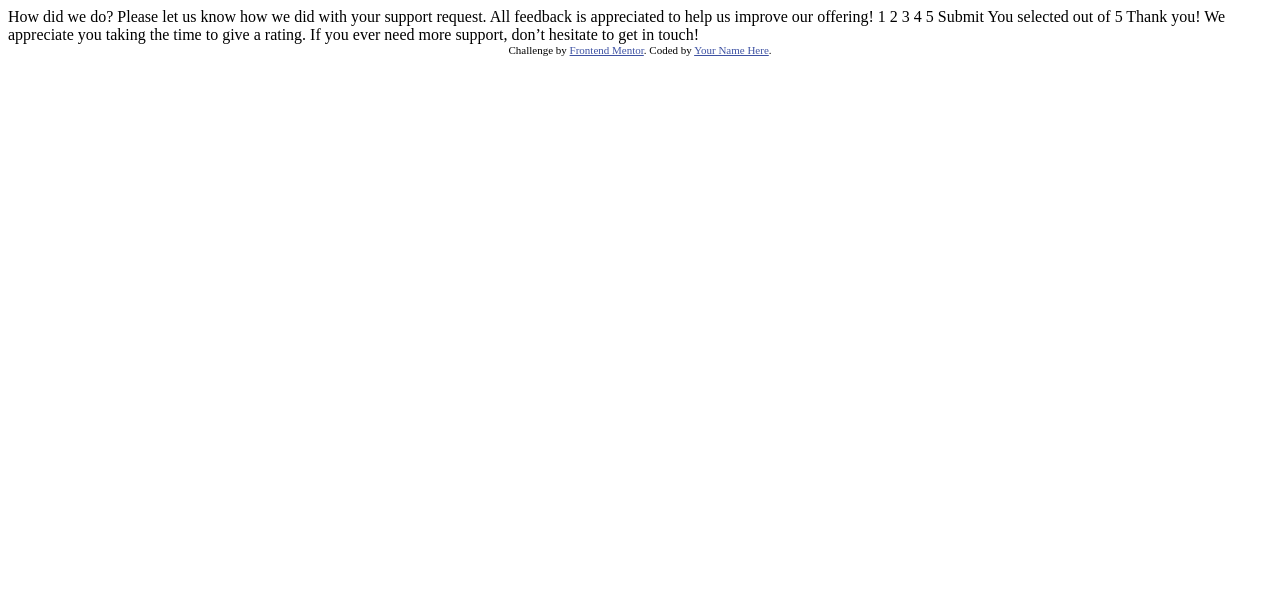
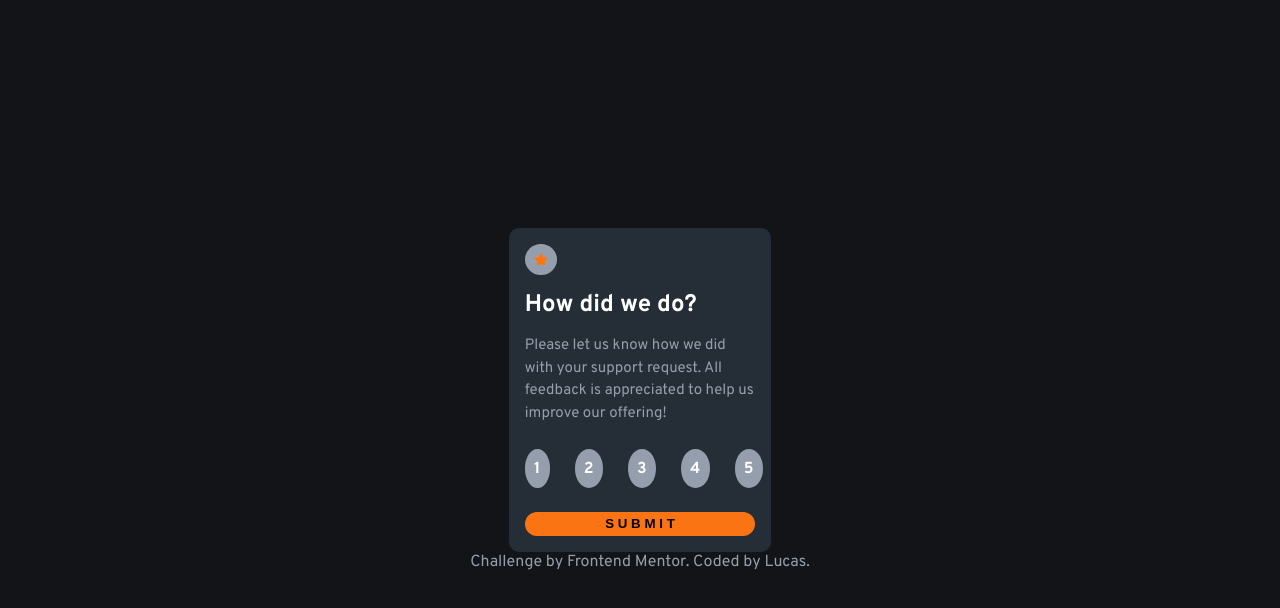
Before and after one commit to Lucas-FernandoJesus/interactive_rating_component_main, a plain HTML site: page index.html in a window 1280 px wide. Drawn offline with Linux system fonts and the light colour scheme.

Commit message:
created the classes and styled the code - first part

```diff
--- a/index.html
+++ b/index.html
@@ -2,48 +2,50 @@
 <html lang="en">
 <head>
   <meta charset="UTF-8">
-  <meta name="viewport" content="width=device-width, initial-scale=1.0"> <!-- displays site properly based on user's device -->
-
+  <meta name="viewport" content="width=device-width, initial-scale=1.0">
+  <link rel="stylesheet" href="./styles/index.css">
   <link rel="icon" type="image/png" sizes="32x32" href="./images/favicon-32x32.png">
-
   <title>Frontend Mentor | Interactive rating component</title>
-
-  <!-- Feel free to remove these styles or customise in your own stylesheet 👍 -->
-  <style>
-    .attribution { font-size: 11px; text-align: center; }
-    .attribution a { color: hsl(228, 45%, 44%); }
-  </style>
 </head>
 <body>
 
   <!-- Rating state start -->
-
+  <section class="content">
+    <img src="images/icon-star.svg" alt="icon_star" class="star">
+    <h1 class="title">
       How did we do?
-
+    </h1>
+    <p>
       Please let us know how we did with your support request. All feedback is appreciated
       to help us improve our offering!
-
-  1 2 3 4 5
-
-  Submit
-
+    </p>
+    <ul class="option">
+      <li class="option_number"><strong>1</strong></li>
+      <li class="option_number"><strong>2</strong></li>
+      <li class="option_number"><strong>3</strong></li>
+      <li class="option_number"><strong>4</strong></li>
+      <li class="option_number"><strong>5</strong></li>
+    </ul>
+    <button type="submit" class="submit">
+      <strong>S U B M I T</strong>
+    </button>
+  </section>
+<!--
     <!-- Rating state end -->
 
     <!-- Thank you state start -->
 
-  You selected <!-- Add rating here --> out of 5
+    <!--You selected <!-- Add rating here --> <!--out of 5
 
-  Thank you!
+    <!--Thank you!
 
-  We appreciate you taking the time to give a rating. If you ever need more support,
-  don’t hesitate to get in touch!
-
+    <!--We appreciate you taking the time to give a rating. If you ever need more support,
+    don’t hesitate to get in touch! -->
     <!-- Thank you state end -->
-
 
   <div class="attribution">
     Challenge by <a href="https://www.frontendmentor.io?ref=challenge" target="_blank">Frontend Mentor</a>.
-    Coded by <a href="#">Your Name Here</a>.
+    Coded by <a href="https://github.com/Lucas-FernandoJesus/interactive_rating_component_main" target="_blank">Lucas</a>.
   </div>
 </body>
 </html>
--- /dev/null
+++ b/styles/index.css
@@ -0,0 +1,83 @@
+@import url("./var.css");
+@import url('https://fonts.googleapis.com/css2?family=Overpass:ital,wght@0,100..900;1,100..900&display=swap');
+
+*{
+  padding: 0px;
+  margin: 0px;
+}
+a{
+  text-decoration: none;
+  color: var(--color-font);
+}
+
+body {
+  width: 100vw; /* Garante 100% da largura da janela */
+  height: 100vh; /* Garante 100% da altura da janela */
+  background-color: var(--color-background);
+  color: var(--color-font);
+  display: flex;
+  justify-content: center; /* Centraliza horizontalmente */
+  flex-direction: column;
+  align-items: center;    /* Centraliza verticalmente */
+  font-family: 'Overpass', sans-serif;
+}
+
+.star{
+  background-color: var(--color-font);
+  width: 6%;
+  padding: 4%;
+  border-radius: 50%;
+}
+
+.title {
+  font-weight: 700;
+  color: var(--color-title);
+  line-height: 2.5;
+}
+
+button {
+  background-color: var(--color-orange);
+}
+
+section{
+  width: 18%;
+  align-items: center;
+}
+
+.content{
+  display: grid;
+  justify-content: center;
+  background-color: var(--color-box);
+  font-weight: 400;
+  padding: 16px;
+  border-radius: 10px;
+  align-items: center;
+}
+
+p{
+  font-size: 15px;
+  line-height: 1.5;
+}
+
+.option{
+  display: flex;
+  list-style-type: none;
+  gap: 25px;
+  margin: 24px 0px 24px 0px;
+}
+
+.option_number{
+  width: 20%;
+  padding: 4%;
+  border-radius: 50%;
+  background-color: var(--color-font);
+  color: var(--color-title);
+  text-align: center;
+}
+
+.submit{
+  width: 100%;
+  border-style: none;
+  border-radius: 20px;
+  padding: 2%;
+}
--- /dev/null
+++ b/styles/var.css
@@ -0,0 +1,7 @@
+:root {
+  --color-background: hsl(216, 12%, 8%);
+  --color-font:hsl(217, 12%, 63%);
+  --color-orange: hsl(25, 97%, 53%);
+  --color-title: hsl(0, 0%, 100%);
+  --color-box: hsl(213, 19%, 18%);
+}
```
Lines whose indentation alone changed are shown as unchanged.
